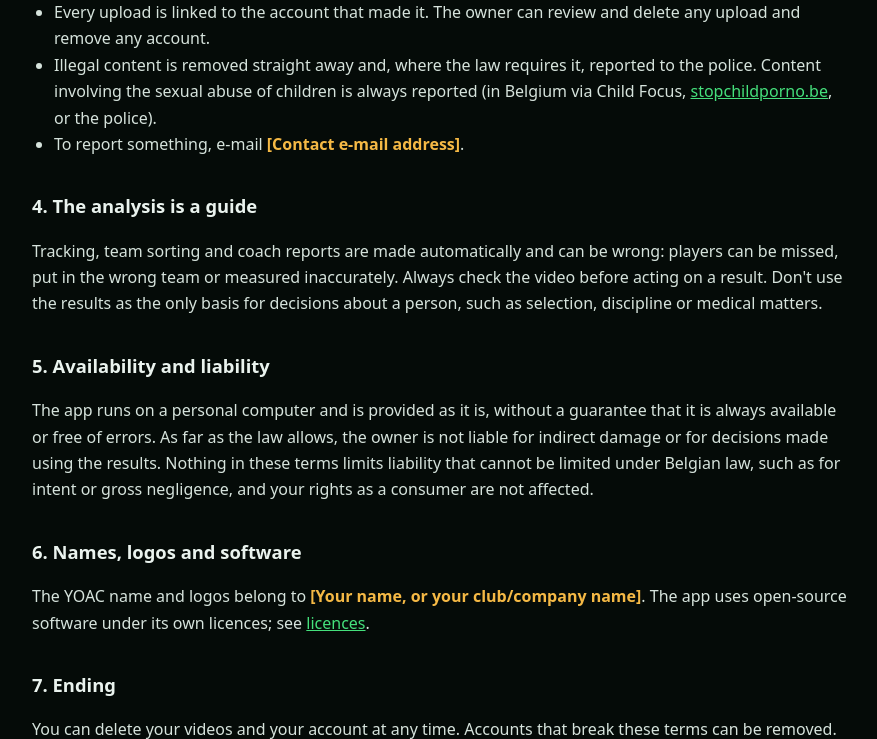
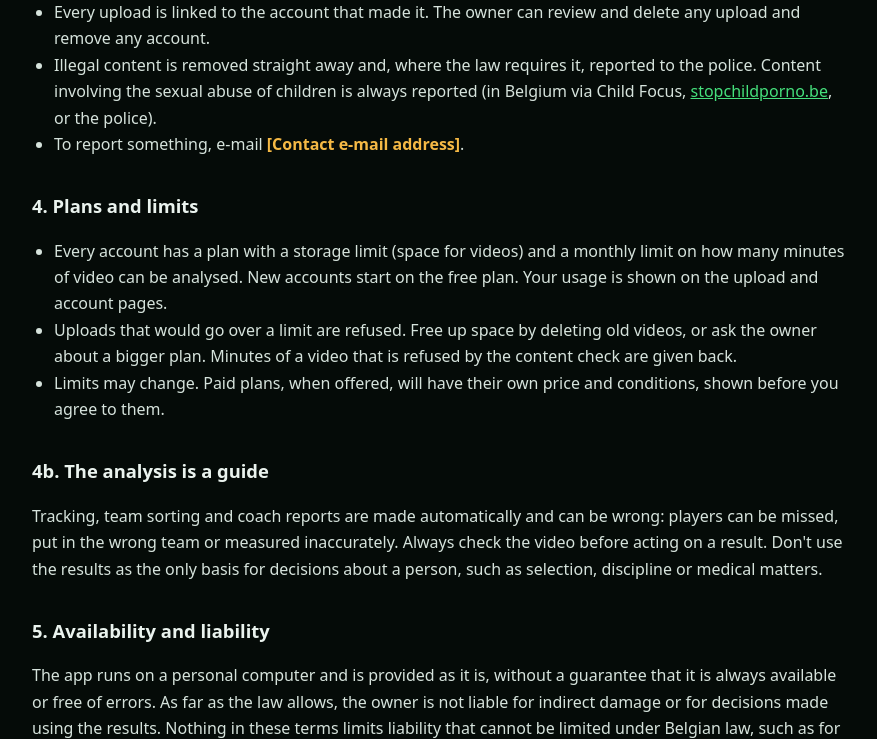
Before and after one commit to ceustersbrecht4-sudo/yoac, a Flask app: page /legal/terms in a window 1280 px wide. Shown: the part 1306-2045 px from the top of the page, without its empty margins (198-1075 px from the left). Run offline with Flask 3, Linux system fonts and the light colour scheme; the visitor is signed in with stand-in values (Sample User, id 1).

Commit message:
Add plans with storage and monthly analysis limits per account
- quota.py + plans.json: Free (5 GB / 120 min), Plus (25 GB / 600 min) and
  Pro (100 GB / 3000 min) by default, editable in plans.json; minutes reset
  each calendar month; the owner has no limits.
- Uploads are refused before saving when they wouldn't fit in storage, and
  after the quick content check when the monthly minutes would run out;
  minutes of videos refused later are given back.
- Usage bars on the upload and account pages; the owner picks each
  account's plan and sees everyone's usage.
- Terms describe plans and limits; the installer never overwrites a
  customised plans.json.

Co-Authored-By: Claude Opus 5.5 <noreply@anthropic.com>
Claude-Session: https://claude.ai/code/session_012bfJDhyr3CMVU9C8XZmVJh

```diff
--- a/player_tracker_web/accounts.py
+++ b/player_tracker_web/accounts.py
@@ -69,6 +69,7 @@ _users_lock = threading.Lock()
 uploads_overview = lambda: []
 delete_user_videos = lambda user_key: None
 delete_video = lambda job_id: False
+usage_for = lambda user_key: None
 
 
 # ------------------------------------------------------------------ storage
@@ -206,9 +207,13 @@ def _account_page(status=200, **extra):
            "setup": None, "recovery_codes": None, "new_invite": None, "temp_password": None,
            "users": [], "invites": [], "uploads": []}
     ctx.update(extra)
+    ctx["usage"] = usage_for(current_user()) if me else None
     if ctx["is_owner"]:
         users = _load_users()
-        ctx["users"] = sorted(({"key": k, **v} for k, v in users.items()), key=lambda u: u.get("created", 0))
+        ctx["users"] = sorted(({"key": k, **v, "usage": usage_for(k)} for k, v in users.items()),
+                              key=lambda u: u.get("created", 0))
+        import quota
+        ctx["plans"] = quota.plans()
         now = time.time()
         names = {k: v["name"] for k, v in users.items()}
         ctx["uploads"] = [dict(u, owner_name=names.get(u["owner"], "(removed or before accounts)"))
@@ -578,6 +583,24 @@ def init_accounts(app):
         delete_user_videos(target)
         return _account_page(notice=f"Removed {removed['name']} and their videos.")
 
+    @app.route("/admin/user/plan", methods=["POST"])
+    @require_owner
+    def admin_set_plan():
+        """The owner puts an account on a plan (Free, Plus, Pro...)."""
+        import quota
+        if not _csrf_ok():
+            return _account_page(400, error="Your session expired. Please try again.")
+        target, plan = request.form.get("user", ""), request.form.get("plan", "")
+        if plan not in quota.plans():
+            return _account_page(400, error="Unknown plan.")
+        with _users_lock:
+            users = _load_users()
+            if target not in users:
+                return _account_page(400, error="That account doesn't exist.")
+            users[target]["plan"] = plan
+            _save_users(users)
+        return _account_page(notice=f"{users[target]['name']} is now on the {quota.plans()[plan].get('name', plan)} plan.")
+
     @app.route("/admin/video/delete", methods=["POST"])
     @require_owner
     def admin_delete_video():
--- a/player_tracker_web/app.py
+++ b/player_tracker_web/app.py
@@ -25,6 +25,7 @@ import cv2
 
 import accounts
 import analysis
+import quota
 from accounts import init_accounts
 from content_check import ContentRejected, check_players, check_upload
 from legal import init_legal, retention_days
@@ -184,6 +185,7 @@ def worker():
                     pass
             if job.get("owner"):
                 rejects_per_day.hit(job["owner"])
+                quota.record_seconds(job["owner"], -job.get("seconds", 0))  # refused: minutes given back
             _update(job_id, status="error", message=str(e))
         except Exception as e:
             traceback.print_exc()  # details stay in the console, not on the page
@@ -202,9 +204,27 @@ def landing():
     return render_template("landing.html")
 
 
+def _storage_used(user_key):
+    """Bytes on disk for this account's videos and everything made from them."""
+    with jobs_lock:
+        theirs = [(jid, dict(j)) for jid, j in jobs.items() if j.get("owner") == user_key]
+    total = 0
+    for jid, job in theirs:
+        for path in _job_files(jid, job):
+            try:
+                total += os.path.getsize(path)
+            except OSError:
+                pass
+    return total
+
+
+def _usage(user_key):
+    return quota.summary(user_key, _storage_used(user_key))
+
+
 @app.route("/upload")
 def index():
-    return render_template("index.html")
+    return render_template("index.html", usage=_usage(accounts.current_user()))
 
 
 @app.route("/analyze", methods=["POST"])
@@ -230,6 +250,11 @@ def analyze():
         active = sum(1 for j in jobs.values() if j.get("owner") == user and j["status"] in ("queued", "processing"))
     if active >= MAX_ACTIVE_JOBS:
         return jsonify(error=f"You already have {active} videos waiting or being analysed. Wait for one to finish."), 429
+    usage = _usage(user)
+    # Tracked video + data take roughly as much room again as the upload.
+    problem = quota.storage_problem(usage, 2 * (request.content_length or 0))
+    if problem:
+        return jsonify(error=problem, limit="storage"), 403
 
     job_id = uuid.uuid4().hex[:12]
     input_path = os.path.join(UPLOAD_DIR, f"{job_id}{ext.lower()}")
@@ -239,7 +264,7 @@ def analyze():
     file.save(input_path)
     uploads_per_day.hit(user)
     try:
-        check_upload(input_path)  # a real, sensible-sized video that shows a pitch
+        facts = check_upload(input_path)  # a real, sensible-sized video that shows a pitch
     except ContentRejected as e:
         try:
             os.remove(input_path)
@@ -247,6 +272,11 @@ def analyze():
             pass
         rejects_per_day.hit(user)
         return jsonify(error=str(e)), 422
+    problem = quota.minutes_problem(usage, facts["seconds"])
+    if problem:
+        os.remove(input_path)
+        return jsonify(error=problem, limit="minutes"), 403
+    quota.record_seconds(user, facts["seconds"])
 
     with jobs_lock:
         jobs[job_id] = {
@@ -262,6 +292,7 @@ def analyze():
             "output": output_path,
             "started": None,
             "owner": user,                    # who uploaded it (access + accountability)
+            "seconds": facts["seconds"],      # counted against the monthly analysis minutes
             "uploaded": int(time.time()),
             "original_name": name,
         }
@@ -618,6 +649,7 @@ def _delete_user_videos(user_key):
 
 
 accounts.uploads_overview = _uploads_overview
+accounts.usage_for = _usage
 accounts.delete_user_videos = _delete_user_videos
 accounts.delete_video = _delete_job
 
--- /dev/null
+++ b/player_tracker_web/plans.json
@@ -0,0 +1,6 @@
+{
+  "_help": "Usage limits per plan. Edit the numbers with Notepad; changes apply straight away. The owner chooses each account's plan on the Account page. storage_gb = space for videos kept on this laptop; minutes_per_month = video minutes that can be analysed each calendar month.",
+  "free": {"name": "Free", "storage_gb": 5, "minutes_per_month": 120, "price": "Free"},
+  "plus": {"name": "Plus", "storage_gb": 25, "minutes_per_month": 600, "price": "Coming soon"},
+  "pro": {"name": "Pro", "storage_gb": 100, "minutes_per_month": 3000, "price": "Coming soon"}
+}
--- /dev/null
+++ b/player_tracker_web/quota.py
@@ -0,0 +1,105 @@
+"""
+Usage limits per account: storage (GB kept on the laptop) and video minutes
+analysed per calendar month.
+
+Plans come from plans.json (edit it with Notepad); these defaults are used
+for anything it doesn't set. The owner picks each account's plan on the
+Account page. The owner's own account has no limits. Paid plans can be
+connected to online payments later; for now the owner assigns them.
+"""
+
+import json
+import os
+import time
+
+import accounts
+
+HERE = os.path.dirname(os.path.abspath(__file__))
+PLANS_FILE = os.path.join(HERE, "plans.json")
+GB = 1024 ** 3
+
+DEFAULT_PLANS = {
+    "free": {"name": "Free", "storage_gb": 5, "minutes_per_month": 120, "price": "Free"},
+    "plus": {"name": "Plus", "storage_gb": 25, "minutes_per_month": 600, "price": "Coming soon"},
+    "pro": {"name": "Pro", "storage_gb": 100, "minutes_per_month": 3000, "price": "Coming soon"},
+}
+
+
+def plans():
+    merged = {k: dict(v) for k, v in DEFAULT_PLANS.items()}
+    try:
+        with open(PLANS_FILE, encoding="utf-8") as f:
+            for key, plan in json.load(f).items():
+                if isinstance(plan, dict) and not key.startswith("_"):
+                    merged.setdefault(key, {}).update(plan)
+    except (OSError, ValueError):
+        pass
+    return merged
+
+
+def _month():
+    return time.strftime("%Y-%m")
+
+
+def minutes_used(user):
+    usage = (user or {}).get("usage") or {}
+    return usage.get("seconds", 0) / 60 if usage.get("month") == _month() else 0.0
+
+
+def record_seconds(user_key, seconds):
+    """Add (or, with a negative number, give back) analysed video time this month."""
+    with accounts._users_lock:
+        users = accounts._load_users()
+        user = users.get(user_key)
+        if not user:
+            return
+        usage = user.get("usage") or {}
+        if usage.get("month") != _month():
+            usage = {"month": _month(), "seconds": 0}
+        usage["seconds"] = max(0, usage.get("seconds", 0) + seconds)
+        user["usage"] = usage
+        accounts._save_users(users)
+
+
+def summary(user_key, storage_bytes):
+    """Everything the pages show about one account's usage."""
+    user = accounts._load_users().get(user_key) or {}
+    all_plans = plans()
+    plan_key = user.get("plan") if user.get("plan") in all_plans else "free"
+    plan = all_plans[plan_key]
+    unlimited = user.get("role") == "owner"
+    storage_limit = float(plan.get("storage_gb", 5)) * GB
+    minutes_limit = float(plan.get("minutes_per_month", 120))
+    used_min = minutes_used(user)
+    return {
+        "plan_key": plan_key,
+        "plan": "Owner (no limits)" if unlimited else plan.get("name", plan_key.title()),
+        "unlimited": unlimited,
+        "storage_used": storage_bytes,
+        "storage_limit": storage_limit,
+        "storage_gb_used": round(storage_bytes / GB, 2),
+        "storage_gb_limit": round(storage_limit / GB, 1),
+        "storage_pct": 0 if unlimited else min(100, round(100 * storage_bytes / storage_limit)) if storage_limit else 100,
+        "minutes_used": round(used_min),
+        "minutes_limit": int(minutes_limit),
+        "minutes_pct": 0 if unlimited else min(100, round(100 * used_min / minutes_limit)) if minutes_limit else 100,
+    }
+
+
+def storage_problem(usage, incoming_bytes):
+    """A message if storing `incoming_bytes` more would pass the limit, else None."""
+    if usage["unlimited"] or usage["storage_used"] + incoming_bytes <= usage["storage_limit"]:
+        return None
+    return (f"This video doesn't fit in your storage: you're using {usage['storage_gb_used']} of "
+            f"{usage['storage_gb_limit']} GB on the {usage['plan']} plan. Delete old videos, or ask the owner "
+            f"of this app about a bigger plan.")
+
+
+def minutes_problem(usage, seconds):
+    user = accounts._load_users().get(accounts.current_user()) or {}
+    if usage["unlimited"] or minutes_used(user) + seconds / 60 <= usage["minutes_limit"]:
+        return None
+    left = max(0, usage["minutes_limit"] - usage["minutes_used"])
+    return (f"This video is {seconds / 60:.0f} minutes, but you have {left} of your {usage['minutes_limit']} "
+            f"analysis minutes left this month on the {usage['plan']} plan. Trim the video, wait until next "
+            f"month, or ask the owner of this app about a bigger plan.")
--- a/player_tracker_web/templates/legal.html
+++ b/player_tracker_web/templates/legal.html
@@ -229,7 +229,16 @@
         <a href="https://www.stopchildporno.be" rel="noopener">stopchildporno.be</a>, or the police).</li>
       <li>To report something, e-mail {{ v('email') }}.</li>
     </ul>
-    <h2>4. The analysis is a guide</h2>
+    <h2>4. Plans and limits</h2>
+    <ul>
+      <li>Every account has a plan with a storage limit (space for videos) and a monthly limit on how many minutes of
+        video can be analysed. New accounts start on the free plan. Your usage is shown on the upload and account pages.</li>
+      <li>Uploads that would go over a limit are refused. Free up space by deleting old videos, or ask the owner about a
+        bigger plan. Minutes of a video that is refused by the content check are given back.</li>
+      <li>Limits may change. Paid plans, when offered, will have their own price and conditions, shown before you agree to them.</li>
+    </ul>
+
+    <h2>4b. The analysis is a guide</h2>
     <p>Tracking, team sorting and coach reports are made automatically and can be wrong: players can be missed, put in the
       wrong team or measured inaccurately. Always check the video before acting on a result. Don't use the results as the
       only basis for decisions about a person, such as selection, discipline or medical matters.</p>
```
Also changed, not shown: player_tracker_web/templates/_usage.html (added, +12 -0 lines), player_tracker_web/templates/account.html (+33 -4 lines), player_tracker_web/templates/index.html (+7 -0 lines), player_tracker_web/README.md, 1 other file.
